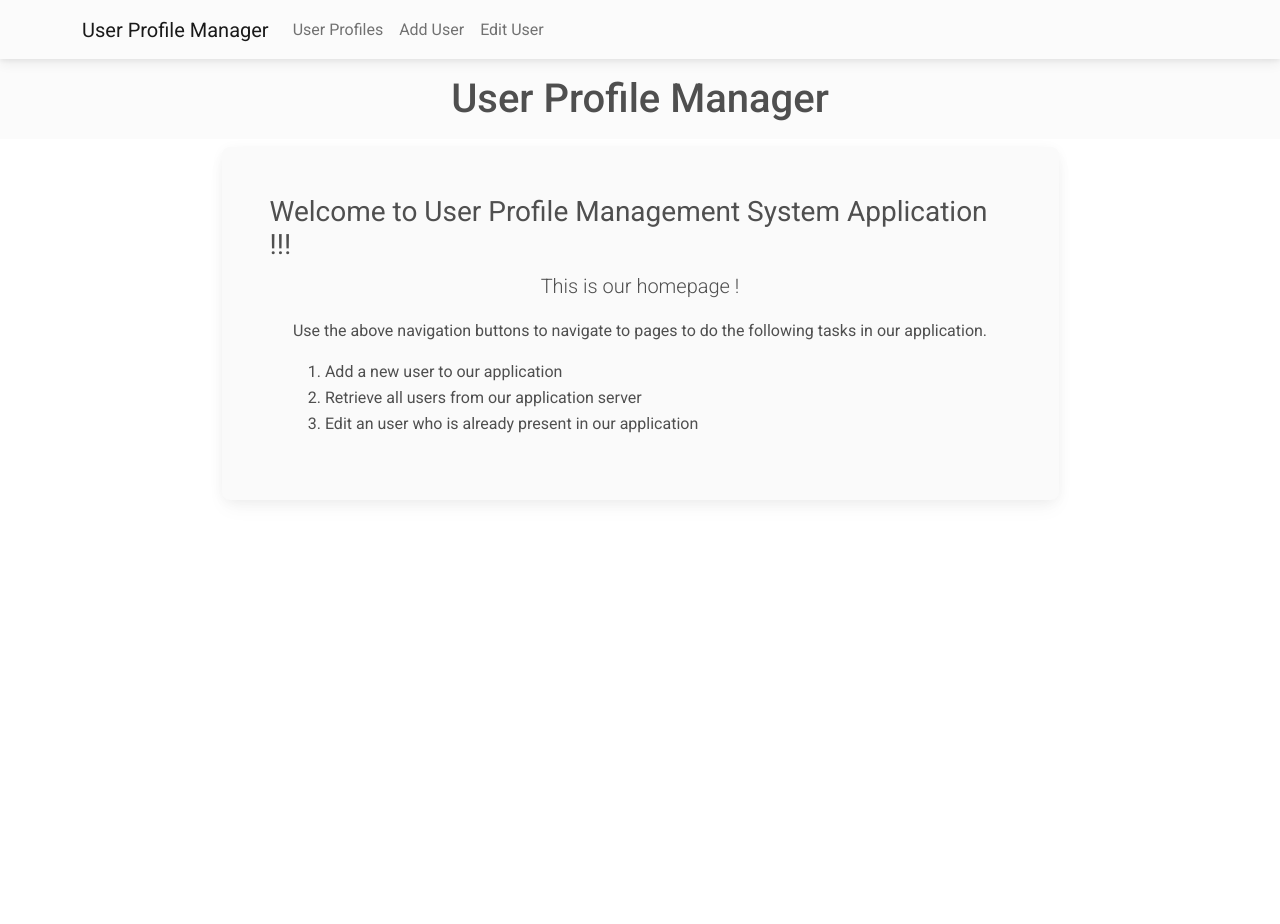
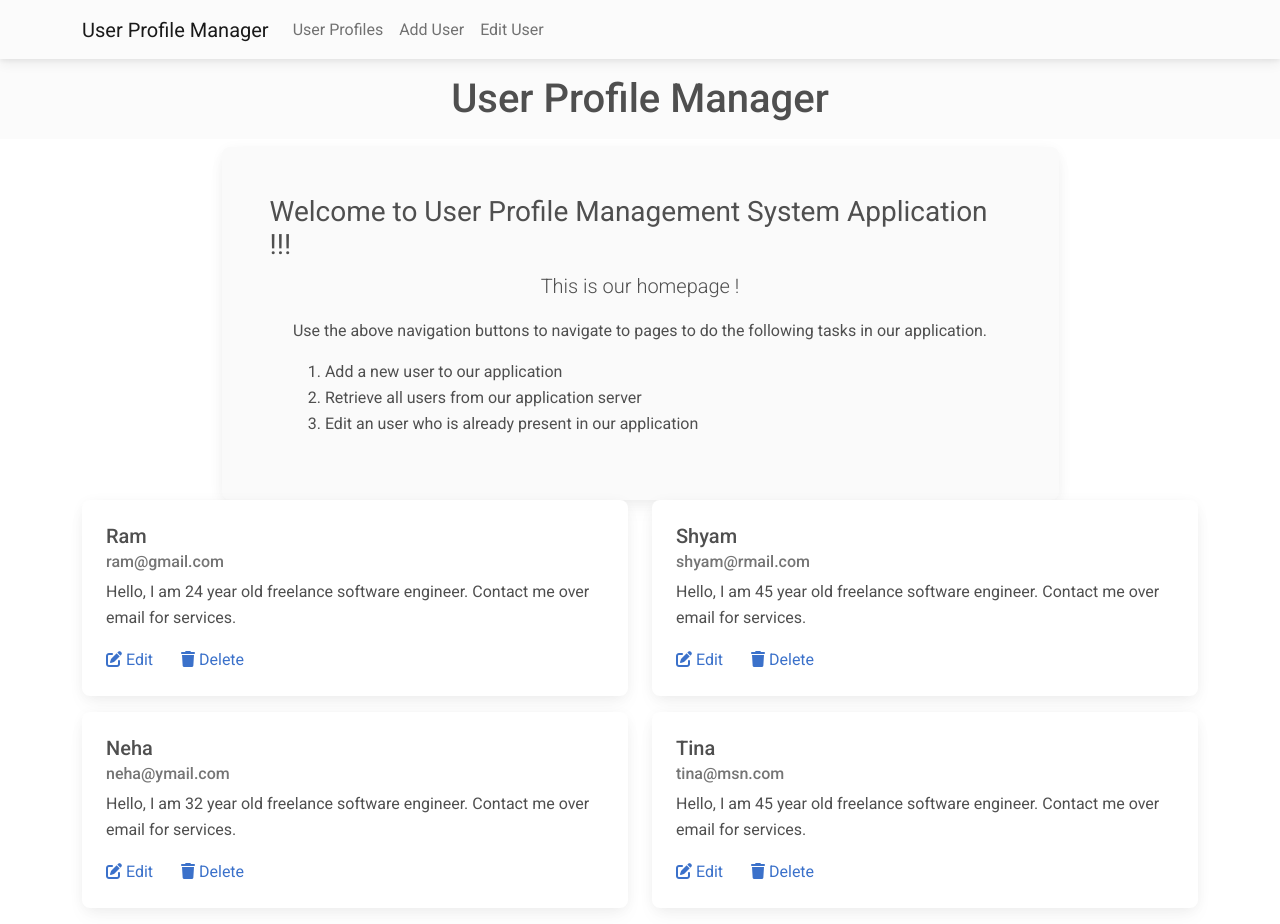
Before and after one commit to prabhupadswain/edusk-assignment, a React (Vite) app in the folder frontend/: page / in a window 1280 px wide. Before the commit the page ends 800 px from the top, so only its background shows below. Built offline with nearby package versions, Linux system fonts and the light colour scheme.

Commit message:
Retrieving and rendering users completed in isolation

```diff
--- a/frontend/src/App.jsx
+++ b/frontend/src/App.jsx
@@ -4,6 +4,7 @@ import "./App.css";
 // Import Components
 import Header from "./components/Header";
 import Hero from "./components/Hero";
+import UsersList from "./components/User/UsersList";
 
 // Import Pages
 // import Home from "./pages/Home";
@@ -14,6 +15,7 @@ function App() {
       <div>
         <Header />
         <Hero />
+        <UsersList />
         {/* <h2 className="mb-4 text-center">User Profile Manager App</h2> */}
         {/* <Container className="my-2">
           <Outlet />
--- /dev/null
+++ b/frontend/src/components/User/User.jsx
@@ -0,0 +1,35 @@
+import {
+  MDBCard,
+  MDBCardBody,
+  MDBCardTitle,
+  MDBCardSubTitle,
+  MDBCardText,
+  MDBCardLink,
+  MDBIcon,
+} from "mdb-react-ui-kit";
+
+const User = ({ data }) => {
+  return (
+    <MDBCard className="mb-3">
+      <MDBCardBody>
+        <MDBCardTitle tag="h5">{data.username}</MDBCardTitle>
+        <MDBCardSubTitle tag="h6" className="text-muted">
+          {data.email}
+        </MDBCardSubTitle>
+        <MDBCardText className="mt-2">
+          Hello, I am {data.age} year old freelance software engineer. Contact
+          me over email for services.
+        </MDBCardText>
+        <MDBCardLink href={`user/${data.id}`}>
+          <MDBIcon fas icon="edit" /> Edit
+        </MDBCardLink>
+        <MDBCardLink href={`user/${data.id}`}>
+          {" "}
+          <MDBIcon fas icon="trash" /> Delete
+        </MDBCardLink>
+      </MDBCardBody>
+    </MDBCard>
+  );
+};
+
+export default User;
--- /dev/null
+++ b/frontend/src/components/User/UsersList.jsx
@@ -0,0 +1,22 @@
+import users from "../../data.json";
+
+import { MDBRow, MDBCol, MDBContainer } from "mdb-react-ui-kit";
+import User from "./User.jsx";
+
+const UsersList = () => {
+  const listUsers = users.map((singleUser) => (
+    <MDBCol key={singleUser.id} md="6">
+      <User data={singleUser} />
+    </MDBCol>
+  ));
+
+  return (
+    <>
+      <MDBContainer>
+        <MDBRow>{listUsers}</MDBRow>
+      </MDBContainer>
+    </>
+  );
+};
+
+export default UsersList;
--- /dev/null
+++ b/frontend/src/data.json
@@ -0,0 +1,26 @@
+[
+  {
+    "id": 1,
+    "username": "Ram",
+    "age": 24,
+    "email": "ram@gmail.com"
+  },
+  {
+    "id": 2,
+    "username": "Shyam",
+    "age": 45,
+    "email": "shyam@rmail.com"
+  },
+  {
+    "id": 3,
+    "username": "Neha",
+    "age": 32,
+    "email": "neha@ymail.com"
+  },
+  {
+    "id": 4,
+    "username": "Tina",
+    "age": 45,
+    "email": "tina@msn.com"
+  }
+]
```
